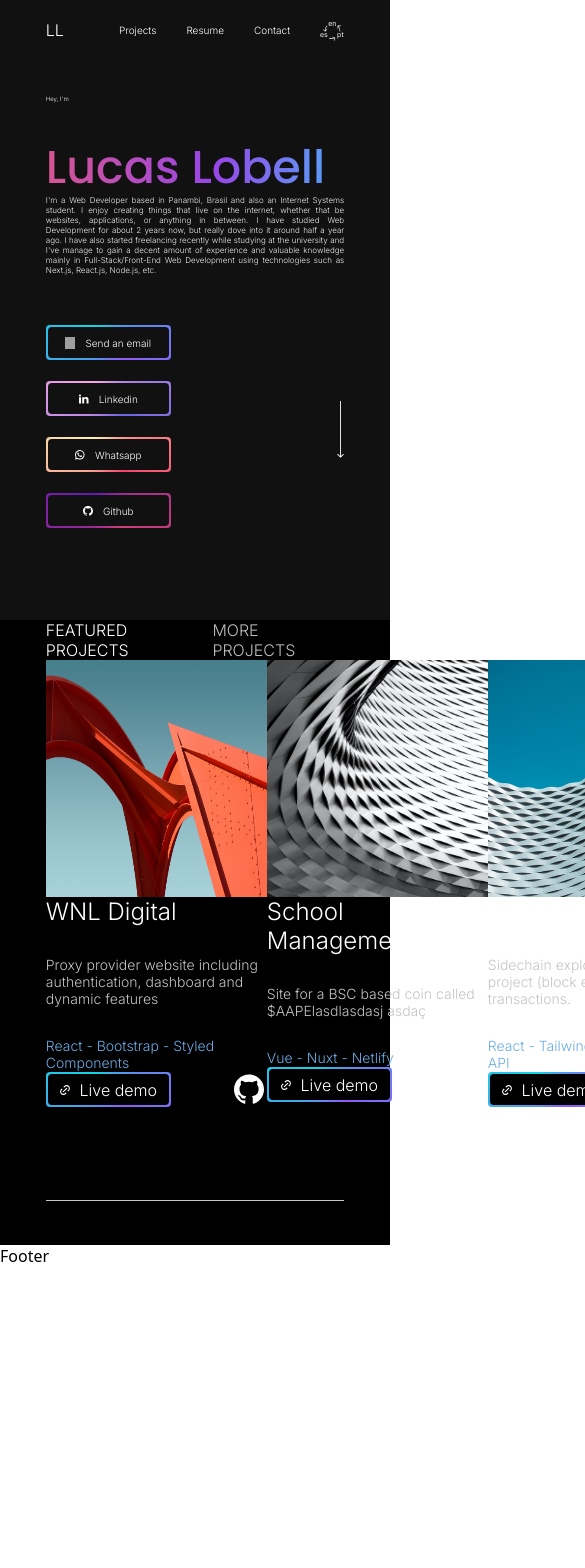
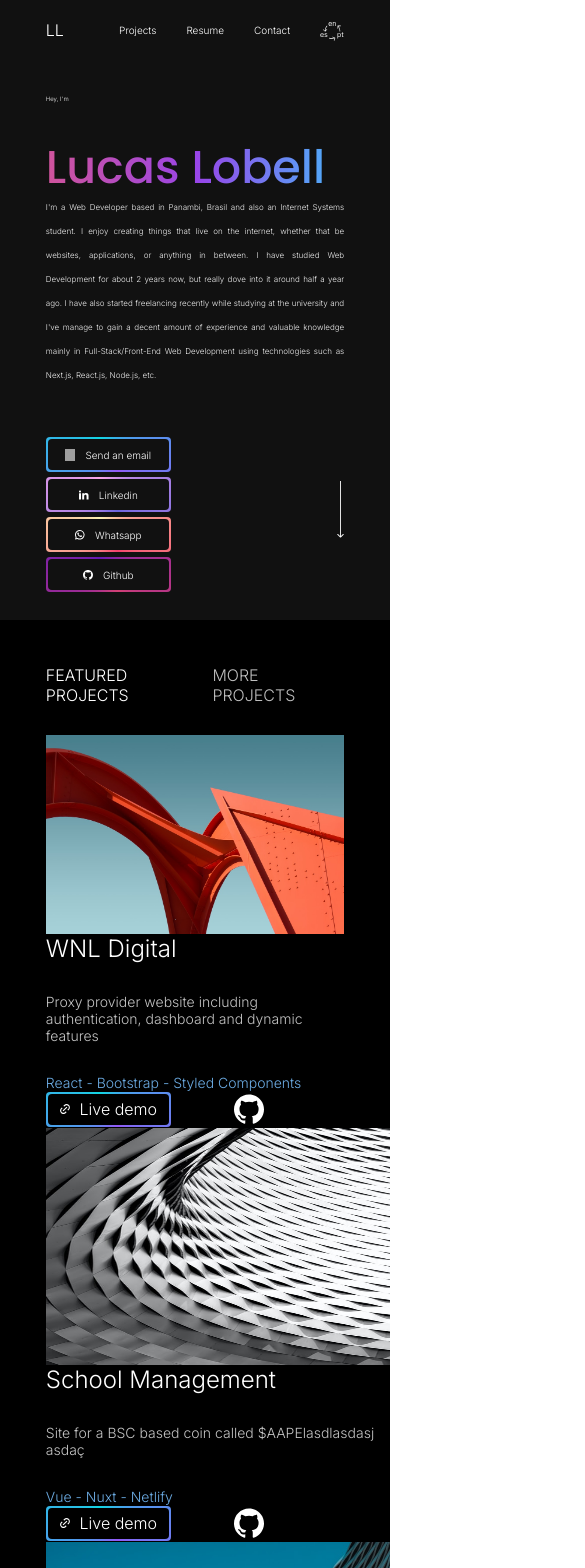
Before and after one commit to LucasLobell/port, a Next.js app: page / in a window 390 px wide. Shown: the top 1568 px of the page, 585 px wide, since content can reach past the window. Before the commit the page ends 1267 px from the top, so only its background shows below. Built offline with nearby package versions, Linux system fonts and the light colour scheme; grey boxes are pictures that could not be loaded.

Commit message:
styles footer start

```diff
--- a/components/Footer.tsx
+++ b/components/Footer.tsx
@@ -2,7 +2,11 @@ import React from 'react'
 
 const Footer = () => {
   return (
-    <div>Footer</div>
+    <div className='w-full bg-black'>
+      <div className='mx-[clamp(12px,11.75vw,300px)] font-inter text-white'>
+        <span className='text-[14px] text-left'>Copyright © 2024 Lucas Lobell</span>
+      </div>
+    </div>
   )
 }
 
--- a/components/Hero.tsx
+++ b/components/Hero.tsx
@@ -6,13 +6,13 @@ import HeroButtons from './ui/HeroButtons';
 
 const Hero = () => {
   return (
-    <div className='bg-gray h-[560px] lg:h-[600px] 2xl:h-[665px]'>
+    <div className='bg-gray h-[560px] lg:h-[600px] 2xl:h-[655px]'>
       <div className='mx-[clamp(12px,11.75vw,300px)] flex flex-col'>
         <div className='text-white font-inter text-[6px] xs:text-[7px] sm:text-[8px] md:text-[10px] lg:text-[12px] xl:text-[14px] 2xl:text-[16px] mt-[35px] md:mt-[60px] lg:mt-[65px] 2xl:mt-[73px]'>
           {`Hey, I'm`}
         </div>
         <AnimatedText />
-        <div className='text-[8px] xs:text-[9px] sm:text-[10px] md:text-[12px] lg:text-[14px] xl:text-[16px] 2xl:text-[18px] font-inter text-whitesmoke text-justify mt-[-7px]'>
+        <div className='text-[8px] xs:text-[9px] sm:text-[10px] md:text-[12px] lg:text-[14px] xl:text-[16px] 2xl:text-[18px] leading-[24px] font-inter text-whitesmoke text-justify mt-[-7px]'>
           {`I'm a Web Developer based in Panambi, Brasil and also an Internet Systems student. I enjoy creating things that live on the internet, whether that be websites, applications, or anything in between. I have studied Web Development for about 2 years now, but really dove into it around half a year ago. I have also started freelancing recently while studying at the university and I've manage to gain a decent amount of experience and valuable knowledge mainly in Full-Stack/Front-End Web Development using technologies such as Next.js, React.js, Node.js, etc. `}
         </div>
         <HeroButtons />
--- a/components/Projects.tsx
+++ b/components/Projects.tsx
@@ -5,7 +5,7 @@ import FeaturedProjects from "./ui/FeaturedProjects";
 
 const Projects = () => {
   return (
-    <div className="mx-[clamp(12px,11.75vw,300px)] font-inter 2xl:mt-[75px]" id="Projects">
+    <div className="mx-[clamp(12px,11.75vw,300px)] font-inter mt-[45px] md:mt-[50px] lg:mt-[60px] xl:mt-[70px] 2xl:mt-[75px]" id="Projects">
       <div className="w-full justify-between flex flex-row">
         <span className="uppercase 2xl:text-[18px] text-white">
           Featured Projects
--- a/components/ui/FeaturedProjects.tsx
+++ b/components/ui/FeaturedProjects.tsx
@@ -4,16 +4,16 @@ import React from "react";
 
 const FeaturedProjects = () => {
   return (
-    <div className="flex flex-row justify-between 2xl:mt-[51px]">
-      <div className="w-[344px]">
+    <div className="flex flex-col md:flex-row justify-between mt-[30px] md:mt-[36px] lg:mt-[40px] xl:mt-[46px] 2xl:mt-[51px]">
+      <div className="md:w-[260px] lg:w-[290px] xl:w-[315px] 2xl:w-[344px]">
         <Image
-          className="flex w-[344px] h-[237px]"
+          className="flex md:w-[200px] md:h-[138px] lg:w-[250px] lg:h-[172px] xl:w-[315px] xl:h-[217px] 2xl:w-[344px] 2xl:h-[237px]"
           src="/white.png"
           alt=""
           width={344}
           height={237}
         />
-        <div className="2xl:mt-[26px]">
+        <div className="xs:mt-[16px] sm:mt-[18px] md:mt-[20px] lg:mt-[22px] xl:mt-[24px] 2xl:mt-[26px]">
           <div className="flex flex-col justify-between gap-[30px]">
             <span className="text-[24px] text-white">WNL Digital</span>
             <span className="text-[14px] text-[#c4c4c4]">
@@ -58,7 +58,7 @@ const FeaturedProjects = () => {
           width={344}
           height={237}
         />
-        <div className="2xl:mt-[26px]">
+        <div className="xs:mt-[16px] sm:mt-[18px] md:mt-[20px] lg:mt-[22px] xl:mt-[24px] 2xl:mt-[26px]">
           <div className="flex flex-col justify-between gap-[30px]">
             <span className="text-[24px] text-white">School Management</span>
             <span className="text-[14px] text-[#c4c4c4]">
@@ -102,7 +102,7 @@ const FeaturedProjects = () => {
           width={344}
           height={237}
         />
-        <div className="2xl:mt-[26px]">
+        <div className="xs:mt-[16px] sm:mt-[18px] md:mt-[20px] lg:mt-[22px] xl:mt-[24px] 2xl:mt-[26px]">
           <div className="flex flex-col justify-between gap-[30px]">
             <span className="text-[24px] text-white">FoodDelivery</span>
             <span className="text-[14px] text-[#c4c4c4]">
--- a/components/ui/HeroButtons.tsx
+++ b/components/ui/HeroButtons.tsx
@@ -5,28 +5,28 @@ const HeroButtons = () => {
   return (
     <div className="flex justify-between items-center mt-[50px] md:mt-[105px] 2xl:mt-[121px]">
       <div className="flex flex-col md:flex-row w-[76.85%] justify-between font-inter text-white text-[10px] sm:text-[11px] md:text-[12px] lg:text-[14px] 2xl:text-[16px] gap-[5px]">
-        <button className="relative mb-4 inline-flex w-[125px] h-[35px] sm:w-[130px] sm:h-[38px] md:w-[145px] md:h-[45px] lg:w-[160px] lg:h-[48px] 2xl:w-[204px] 2xl:h-[59px] overflow-hidden rounded p-[2px] focus:outline-none focus:ring-1 focus:ring-slate-400 focus:ring-offset-1 focus:ring-offset-slate-50">
+        <button className="relative inline-flex w-[125px] h-[35px] sm:w-[130px] sm:h-[38px] md:w-[145px] md:h-[45px] lg:w-[160px] lg:h-[48px] 2xl:w-[204px] 2xl:h-[59px] overflow-hidden rounded p-[2px] focus:outline-none focus:ring-1 focus:ring-slate-400 focus:ring-offset-1 focus:ring-offset-slate-50">
           <span className="absolute inset-[-1000%] animate-[spin_5s_linear_infinite] bg-[conic-gradient(from_90deg_at_50%_50%,#9358F7_0%,#10D7E2_50%,#9358F7_100%)]" />
           <div className="inline-flex h-full w-full cursor-pointer items-center justify-center rounded bg-gray backdrop-blur-3xl">
             <Image className="h-[12px] w-[10px] md:h-[16px] md:w-[14px] 2xl:h-[20px] 2xl:w-[18px]" src="/Email.svg" alt="" width={20} height={18} />
             <span className="ml-[10px] ">Send an email</span>
           </div>
         </button>
-        <button className="relative mb-4 inline-flex w-[125px] h-[35px] sm:w-[130px] sm:h-[38px] md:w-[145px] md:h-[45px] lg:w-[160px] lg:h-[48px] 2xl:w-[204px] 2xl:h-[59px] overflow-hidden rounded p-[2px] focus:outline-none focus:ring-1 focus:ring-slate-400 focus:ring-offset-1 focus:ring-offset-slate-50">
+        <button className="relative inline-flex w-[125px] h-[35px] sm:w-[130px] sm:h-[38px] md:w-[145px] md:h-[45px] lg:w-[160px] lg:h-[48px] 2xl:w-[204px] 2xl:h-[59px] overflow-hidden rounded p-[2px] focus:outline-none focus:ring-1 focus:ring-slate-400 focus:ring-offset-1 focus:ring-offset-slate-50">
           <span className="absolute inset-[-1000%] animate-[spin_5s_linear_infinite] bg-[conic-gradient(from_90deg_at_50%_50%,#6964DE_0%,#FCA6E9_50%,#6964DE_100%)]" />
           <div className="inline-flex h-full w-full cursor-pointer items-center justify-center rounded bg-gray backdrop-blur-3xl">
             <Image className="h-[12px] w-[10px] md:h-[16px] md:w-[14px] 2xl:h-[20px] 2xl:w-[18px]" src="/Linkedin.svg" alt="" width={20} height={18} />
             <span className="ml-[10px] ">Linkedin</span>
           </div>
         </button>
-        <button className="relative mb-4 inline-flex w-[125px] h-[35px] sm:w-[130px] sm:h-[38px] md:w-[145px] md:h-[45px] lg:w-[160px] lg:h-[48px] 2xl:w-[204px] 2xl:h-[59px] overflow-hidden rounded p-[2px] focus:outline-none focus:ring-1 focus:ring-slate-400 focus:ring-offset-1 focus:ring-offset-slate-50">
+        <button className="relative inline-flex w-[125px] h-[35px] sm:w-[130px] sm:h-[38px] md:w-[145px] md:h-[45px] lg:w-[160px] lg:h-[48px] 2xl:w-[204px] 2xl:h-[59px] overflow-hidden rounded p-[2px] focus:outline-none focus:ring-1 focus:ring-slate-400 focus:ring-offset-1 focus:ring-offset-slate-50">
           <span className="absolute inset-[-1000%] animate-[spin_5s_linear_infinite] bg-[conic-gradient(from_90deg_at_50%_50%,#F4426C_0%,#FBF2B1_50%,#F4426C_100%)]" />
           <div className="inline-flex h-full w-full cursor-pointer items-center justify-center rounded bg-gray backdrop-blur-3xl">
             <Image className="h-[12px] w-[10px] md:h-[16px] md:w-[14px] 2xl:h-[20px] 2xl:w-[18px]" src="/Whatsapp.svg" alt="" width={20} height={18} />
             <span className="ml-[10px] ">Whatsapp</span>
           </div>
         </button>
-        <button className="relative mb-4 inline-flex w-[125px] h-[35px] sm:w-[130px] sm:h-[38px] md:w-[145px] md:h-[45px] lg:w-[160px] lg:h-[48px] 2xl:w-[204px] 2xl:h-[59px] overflow-hidden rounded p-[2px] focus:outline-none focus:ring-1 focus:ring-slate-400 focus:ring-offset-1 focus:ring-offset-slate-50">
+        <button className="relative inline-flex w-[125px] h-[35px] sm:w-[130px] sm:h-[38px] md:w-[145px] md:h-[45px] lg:w-[160px] lg:h-[48px] 2xl:w-[204px] 2xl:h-[59px] overflow-hidden rounded p-[2px] focus:outline-none focus:ring-1 focus:ring-slate-400 focus:ring-offset-1 focus:ring-offset-slate-50">
           <span className="absolute inset-[-1000%] animate-[spin_5s_linear_infinite] bg-[conic-gradient(from_90deg_at_50%_50%,#D24074_0%,#6518B4_50%,#D24074_100%)]" />
           <div className="inline-flex h-full w-full cursor-pointer items-center justify-center rounded bg-gray backdrop-blur-3xl">
             <Image className="h-[12px] w-[10px] md:h-[16px] md:w-[14px] 2xl:h-[20px] 2xl:w-[18px]" src="/Github.svg" alt="" width={20} height={18} />
```
